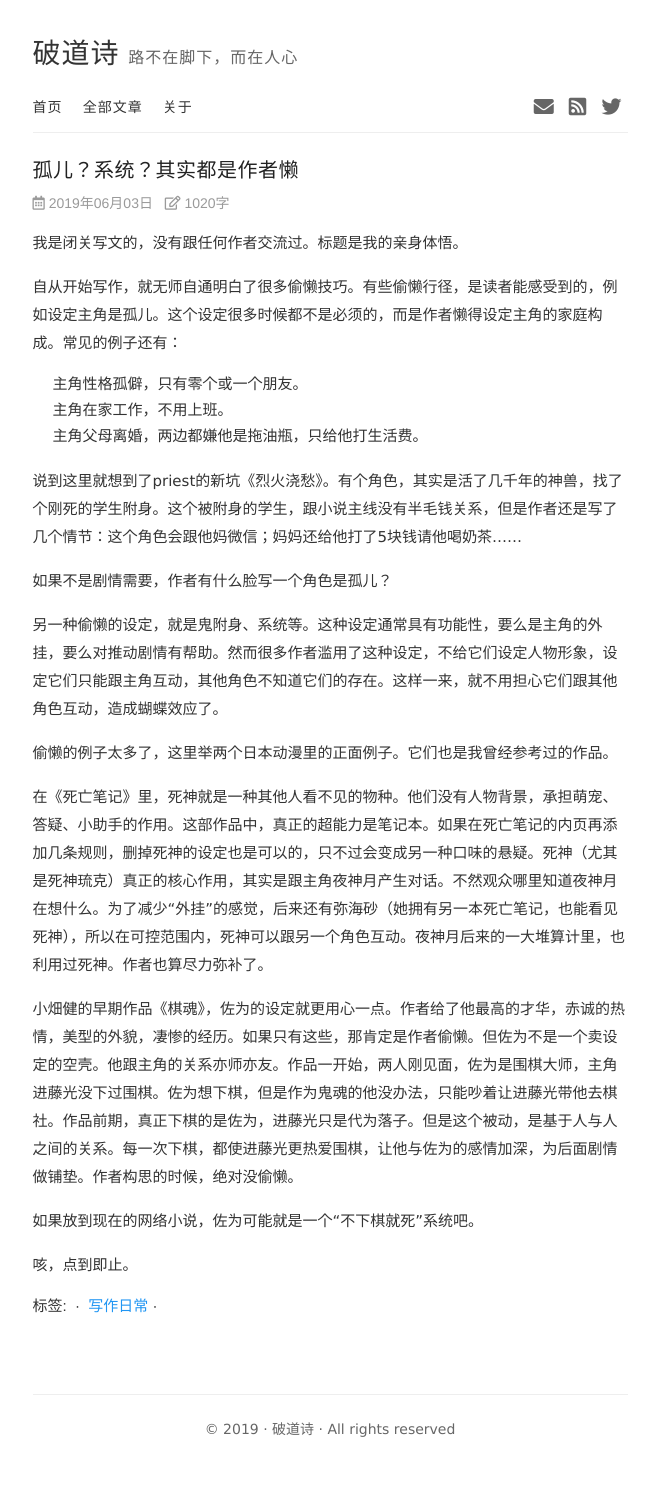
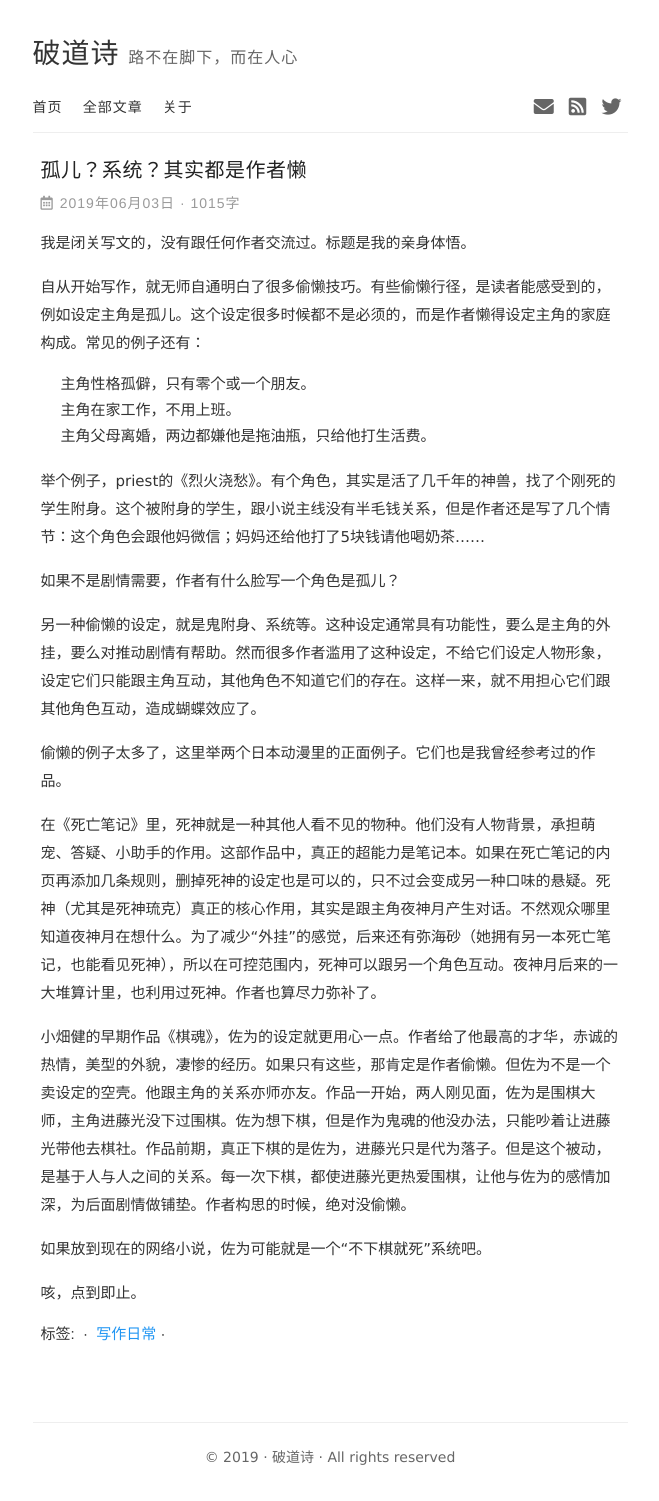
Before and after one commit to lionpup/blog, a Jekyll site: the page built from _posts/2019-06-03-lazy.md, in a window 1280 px wide. Shown: the whole page, without its empty margins (310-969 px from the left). Built offline with Jekyll 4.4.1, drawn with Linux system fonts in a browser that asks for light colours; nearby versions of some CDN libraries; comment, search, counter and statistics services are not loaded; before the commit the page ends 1473 px from its top, so only the background shows below that.

Commit message:
css updates

```diff
--- a/_includes/post_attrs.html
+++ b/_includes/post_attrs.html
@@ -1,2 +1 @@
-<span class="date"><i class="far fa-calendar-alt" aria-hidden="true"></i> {{ include.date | date: "%Y年%m月%d日" }}
-<span class="attrs"><i class="far fa-edit" aria-hidden="true"></i> {{include.wc}}字</span></span>
+<span class="date"><i class="far fa-calendar-alt" aria-hidden="true"></i>{{ include.date | date: "%Y年%m月%d日" }} · {{include.wc}}字</span>
--- a/_layouts/default.html
+++ b/_layouts/default.html
@@ -13,16 +13,18 @@
       <header class="masthead clearfix">
         <div class="site-info">
           <h1 class="site-name">
-            <a href="{{ site.baseurl }}" id="home-title">
+            <a href="{{ site.baseurl }}/" id="home-title">
               {{ site.title }}
               <small class="site-description">{{ site.subtitle }}</small>
             </a>
           </h1>
         </div>
         <nav>
-          <a href="{{ "/" | prepend: site.baseurl }}">首页</a>
-          <a class="navbar-item" href="{{ "/posts" | prepend: site.baseurl }}">全部文章</a>
-          <a class="navbar-item" href="{{ "/about" | prepend: site.baseurl }}">关于</a>
+          <div class="nav-left">
+            <a href="{{ "/" | prepend: site.baseurl }}">首页</a>
+            <a class="navbar-item" href="{{ "/posts" | prepend: site.baseurl }}">全部文章</a>
+            <a class="navbar-item" href="{{ "/about" | prepend: site.baseurl }}">关于</a>
+          </div>
           <div class="nav-right">{% include social-icons.html %}</div>
         </nav>
       </header>
--- a/_posts/2019-06-03-lazy.md
+++ b/_posts/2019-06-03-lazy.md
@@ -10,11 +10,11 @@
 - 主角性格孤僻，只有零个或一个朋友。
 - 主角在家工作，不用上班。
 - 主角父母离婚，两边都嫌他是拖油瓶，只给他打生活费。
+<!--more-->
 
-说到这里就想到了priest的新坑《烈火浇愁》。有个角色，其实是活了几千年的神兽，找了个刚死的学生附身。这个被附身的学生，跟小说主线没有半毛钱关系，但是作者还是写了几个情节：这个角色会跟他妈微信；妈妈还给他打了5块钱请他喝奶茶……
+举个例子，priest的《烈火浇愁》。有个角色，其实是活了几千年的神兽，找了个刚死的学生附身。这个被附身的学生，跟小说主线没有半毛钱关系，但是作者还是写了几个情节：这个角色会跟他妈微信；妈妈还给他打了5块钱请他喝奶茶……
 
 如果不是剧情需要，作者有什么脸写一个角色是孤儿？
-<!--more-->
 
 另一种偷懒的设定，就是鬼附身、系统等。这种设定通常具有功能性，要么是主角的外挂，要么对推动剧情有帮助。然而很多作者滥用了这种设定，不给它们设定人物形象，设定它们只能跟主角互动，其他角色不知道它们的存在。这样一来，就不用担心它们跟其他角色互动，造成蝴蝶效应了。
 
--- a/main.scss
+++ b/main.scss
@@ -59,7 +59,6 @@
 a {
   color: $link;
   text-decoration: none;
-  cursor: pointer;
   &:hover, &:active {
     color: $link;
   }
@@ -109,6 +108,10 @@
 .date {
   color: $mediumGray;
   font-size: 14px;
+  letter-spacing: 1px;
+  i {
+    margin-right: 6px;
+  }
 }
 
 .post_title {
@@ -186,27 +189,33 @@
   font-family: $helveticaNeue;
   margin-top: 14px;
   line-height: 30px;
-
   @include mobile {
     margin-top: 9px;
     display: block;
   }
-
   a {
     color: $darkGray;
     letter-spacing: 1px;
     font-size: 14px;
+  }
+}
 
+.nav-left {
+  float: left;
+  @include mobile {
+    float: none;
+  }
+  a {
     @include mobile {
       margin: 0;
       color: $link;
     }
   }
-  .nav-right {
-    float: right;
-    @include mobile {
-      float: none;
-    }
+}
+.nav-right {
+  float: right;
+  @include mobile {
+    float: none;
   }
 }
 
@@ -240,6 +249,7 @@
   .comments {
     margin-top: 2em;
   }
+  margin: 0 8px;
 }
 
 .page {
```
